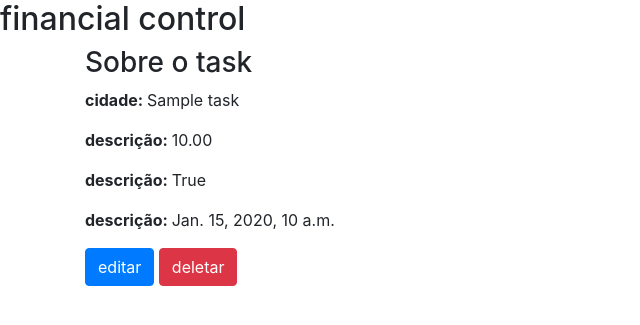
After one commit to pacman2020/financial-control, a Django app: page /task/1/ in a window 1280 px wide. The commit adds this page. Shown: the top 325 px of the page, without its empty margins (0-640 px from the left). Run offline with Django 3.2, Linux system fonts and the light colour scheme; tables that the repository leaves empty hold one stand-in row (values such as "Sample post").

Commit message:
function and task details screen

```diff
--- /dev/null
+++ b/task/templates/task/detail_task.html
@@ -0,0 +1,17 @@
+{% extends 'base.html' %}
+
+{% block title %} detail task {% endblock %}
+
+{% block content %}
+<div>
+    <h3>Sobre o task</h2>
+        <p><strong>cidade: </strong>{{ task.name }}</p>
+        <p><strong>descrição: </strong>{{ task.price }}</p>
+        <p><strong>descrição: </strong>{{ task.active }}</p>
+        <p><strong>descrição: </strong>{{ task.create_at }}</p>
+        <div>
+            <button class="btn btn-primary" >editar</button>
+            <button class="btn btn-danger" >deletar</button>
+        </div>
+</div>
+{% endblock %}
--- a/task/templates/task/list_task.html
+++ b/task/templates/task/list_task.html
@@ -11,7 +11,7 @@
         <strong>tarefa: </strong><span>{{ task.name|slice:"15" }}...</span>
         <strong>valor: </strong><span>{{ task.price }}</span>
         <div>
-          <a href="#">veja mais ...</a>
+          <a href="{% url 'detail_task' task.id %}">veja mais ...</a>
         </div>
       </div>
     </div>
--- a/task/urls.py
+++ b/task/urls.py
@@ -3,4 +3,5 @@ from . import views
 
 urlpatterns = [
     path('task/', views.tasks, name='tasks'),
+    path('task/<int:pk>/', views.detail_task, name='detail_task'),
 ]
--- a/task/views.py
+++ b/task/views.py
@@ -1,4 +1,4 @@
-from django.shortcuts import render
+from django.shortcuts import get_object_or_404, redirect, render
 from django.core.paginator import Paginator
 from .models import Task
 
@@ -13,3 +13,13 @@ def tasks(request):
     }
 
     return render(request, 'task/list_task.html', data)
+
+def detail_task(request, pk):
+    try:
+        task = get_object_or_404(Task,pk=pk)
+        data = {
+            'task': task
+        }
+        return render(request, 'task/detail_task.html',data)
+    except:
+        return redirect('tasks')
```
